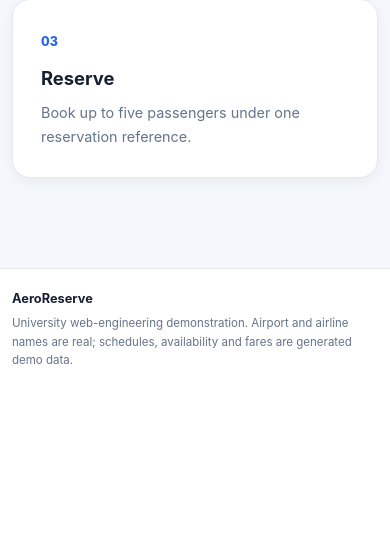
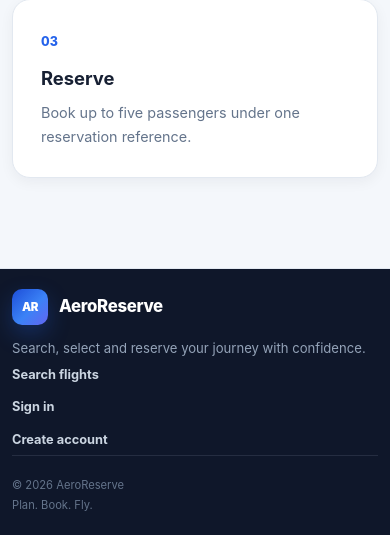
Before and after one commit to JoshuaTT10/airline-ticket-reservation-system, a Django app: page / in a window 390 px wide. Shown: the part 1490-2025 px from the top of the page. Before the commit the page ends 1854 px from the top, so only its background shows below. Run offline with Django 5.2, Linux system fonts and the light colour scheme; data that the repository does not hold is empty.

Commit message:
Redesign application footer

```diff
--- a/reservations/static/reservations/css/style.css
+++ b/reservations/static/reservations/css/style.css
@@ -2118,38 +2118,160 @@ select.form-control {
 
 
 /* =========================================================
-   19. FOOTER
+   FOOTER
    ========================================================= */
 
 .site-footer {
-    border-top:
-            1px solid
-            var(--line);
-
-    background: #ffffff;
+    border-top: 1px solid var(--line);
+
+    background: #0f172a;
+
+    color: #cbd5e1;
 }
 
 .footer-content {
+    display: grid;
+
+    grid-template-columns:
+        minmax(240px, 1fr)
+        auto
+        auto;
+
+    align-items: center;
+
+    gap: 48px;
+
+    min-height: 150px;
+
+    padding-top: 32px;
+    padding-bottom: 32px;
+}
+
+.footer-brand {
+    min-width: 0;
+}
+
+.footer-logo {
+    display: inline-flex;
+
+    align-items: center;
+
+    gap: 11px;
+
+    color: #ffffff;
+
+    font-size: 1.05rem;
+    font-weight: 800;
+
+    letter-spacing: -0.02em;
+}
+
+.footer-logo .brand-mark {
+    width: 36px;
+    height: 36px;
+
+    border-radius: 10px;
+
+    font-size: 0.72rem;
+}
+
+.footer-brand p {
+    max-width: 390px;
+
+    margin: 13px 0 0;
+
+    color: #94a3b8;
+
+    font-size: 0.82rem;
+
+    line-height: 1.65;
+}
+
+.footer-links {
     display: flex;
 
     align-items: center;
-    justify-content: space-between;
-
-    gap: 30px;
-
-    min-height: 76px;
-
-    color: var(--muted);
-
-    font-size: 0.72rem;
-}
-
-.footer-content strong {
-    color: var(--text);
+
+    gap: 24px;
+}
+
+.footer-links a {
+    color: #cbd5e1;
 
     font-size: 0.8rem;
-}
-
+    font-weight: 650;
+
+    transition: color var(--transition);
+}
+
+.footer-links a:hover {
+    color: #ffffff;
+}
+
+.footer-meta {
+    display: flex;
+
+    flex-direction: column;
+
+    align-items: flex-end;
+
+    color: #64748b;
+
+    font-size: 0.7rem;
+
+    line-height: 1.8;
+}
+
+
+@media (max-width: 900px) {
+
+    .footer-content {
+        grid-template-columns:
+            1fr 1fr;
+    }
+
+    .footer-meta {
+        grid-column: 1 / -1;
+
+        align-items: flex-start;
+    }
+}
+
+
+@media (max-width: 680px) {
+
+    .footer-content {
+        grid-template-columns:
+            1fr;
+
+        gap: 25px;
+
+        min-height: auto;
+
+        padding-top: 35px;
+        padding-bottom: 35px;
+    }
+
+    .footer-links {
+        align-items: flex-start;
+
+        flex-direction: column;
+
+        gap: 12px;
+    }
+
+    .footer-meta {
+        grid-column: auto;
+
+        align-items: flex-start;
+
+        padding-top: 19px;
+
+        border-top:
+                1px solid
+                rgba(148, 163, 184, 0.16);
+    }
+}
 
 /* =========================================================
    20. TABLET / SMALL DESKTOP
--- a/reservations/templates/reservations/base.html
+++ b/reservations/templates/reservations/base.html
@@ -152,16 +152,69 @@
 
     <div class="container footer-content">
 
-        <strong>
-            AeroReserve
-        </strong>
+        <div class="footer-brand">
 
-        <span>
-            University web-engineering demonstration.
-            Airport and airline names are real;
-            schedules, availability and fares are
-            generated demo data.
-        </span>
+            <a
+                    href="{% url 'reservations:home' %}"
+                    class="footer-logo"
+            >
+                <span class="brand-mark">
+                    AR
+                </span>
+
+                <span>
+                    AeroReserve
+                </span>
+            </a>
+
+            <p>
+                Search, select and reserve your journey with confidence.
+            </p>
+
+        </div>
+
+
+        <nav
+                class="footer-links"
+                aria-label="Footer navigation"
+        >
+
+            <a href="{% url 'reservations:home' %}">
+                Search flights
+            </a>
+
+            {% if user.is_authenticated %}
+
+                <a href="{% url 'reservations:booking_history' %}">
+                    My bookings
+                </a>
+
+            {% else %}
+
+                <a href="{% url 'reservations:login' %}">
+                    Sign in
+                </a>
+
+                <a href="{% url 'reservations:register' %}">
+                    Create account
+                </a>
+
+            {% endif %}
+
+        </nav>
+
+
+        <div class="footer-meta">
+
+            <span>
+                © 2026 AeroReserve
+            </span>
+
+            <span>
+                Plan. Book. Fly.
+            </span>
+
+        </div>
 
     </div>
 
```
